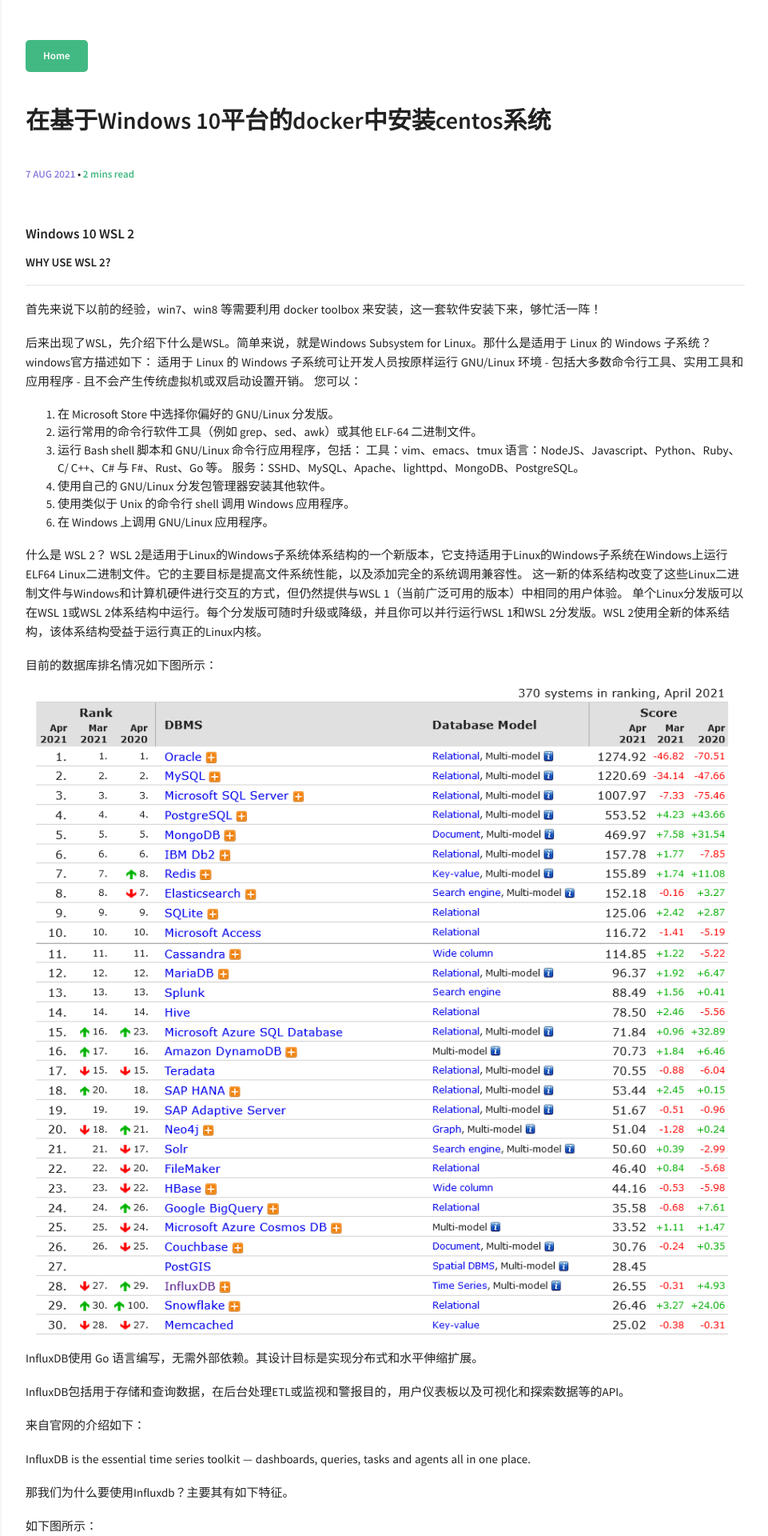
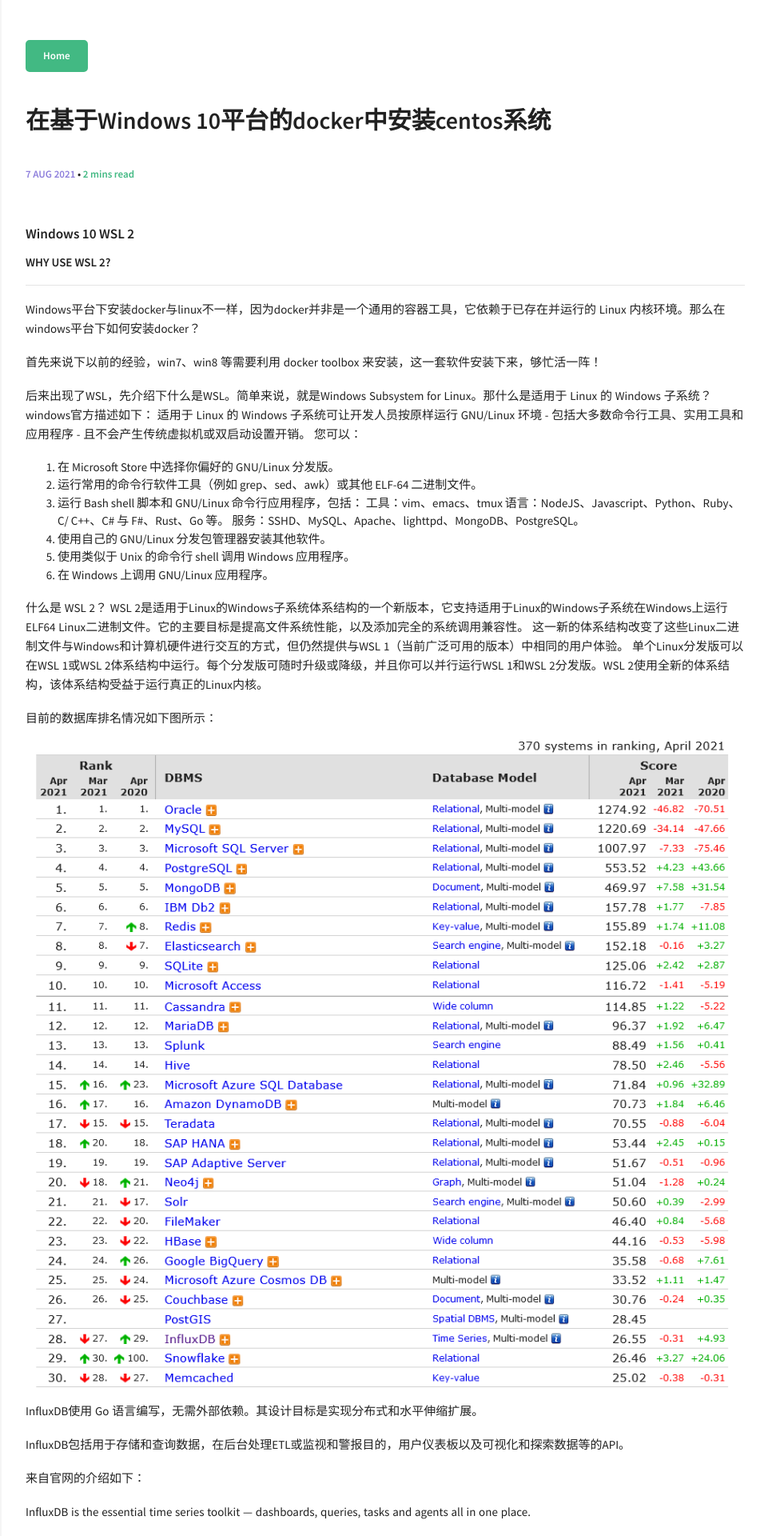
Before and after one commit to vimysql/vimysql.github.io, a Jekyll site: the page built from _posts/2021-08-07-docker-wsl2-1.md, in a window 1280 px wide. Shown: the top 1920 px of the page at 80% size, without its empty margins (318-1279 px from the left). Built offline with Jekyll 4.4.1, drawn with Linux system fonts in a browser that asks for light colours.

Commit message:
Update 2021-08-07-docker-wsl2-1.md

```diff
--- a/_posts/2021-08-07-docker-wsl2-1.md
+++ b/_posts/2021-08-07-docker-wsl2-1.md
@@ -8,6 +8,8 @@ tags: [wsl2]
 
 ###### Why use WSL 2?
 ----
+Windows平台下安装docker与linux不一样，因为docker并非是一个通用的容器工具，它依赖于已存在并运行的 Linux 内核环境。那么在windows平台下如何安装docker？
+
 首先来说下以前的经验，win7、win8 等需要利用 docker toolbox 来安装，这一套软件安装下来，够忙活一阵！
 
 后来出现了WSL，先介绍下什么是WSL。简单来说，就是Windows Subsystem for Linux。那什么是适用于 Linux 的 Windows 子系统？
```
